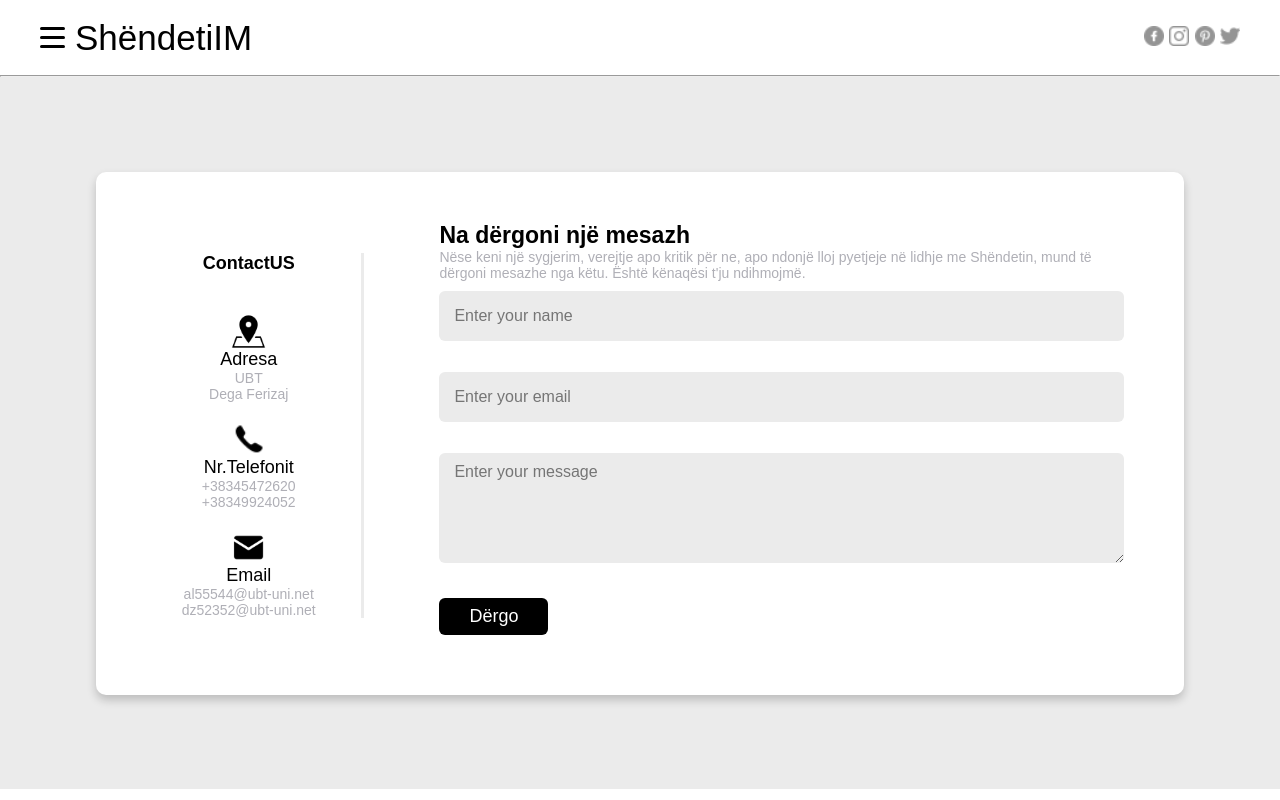
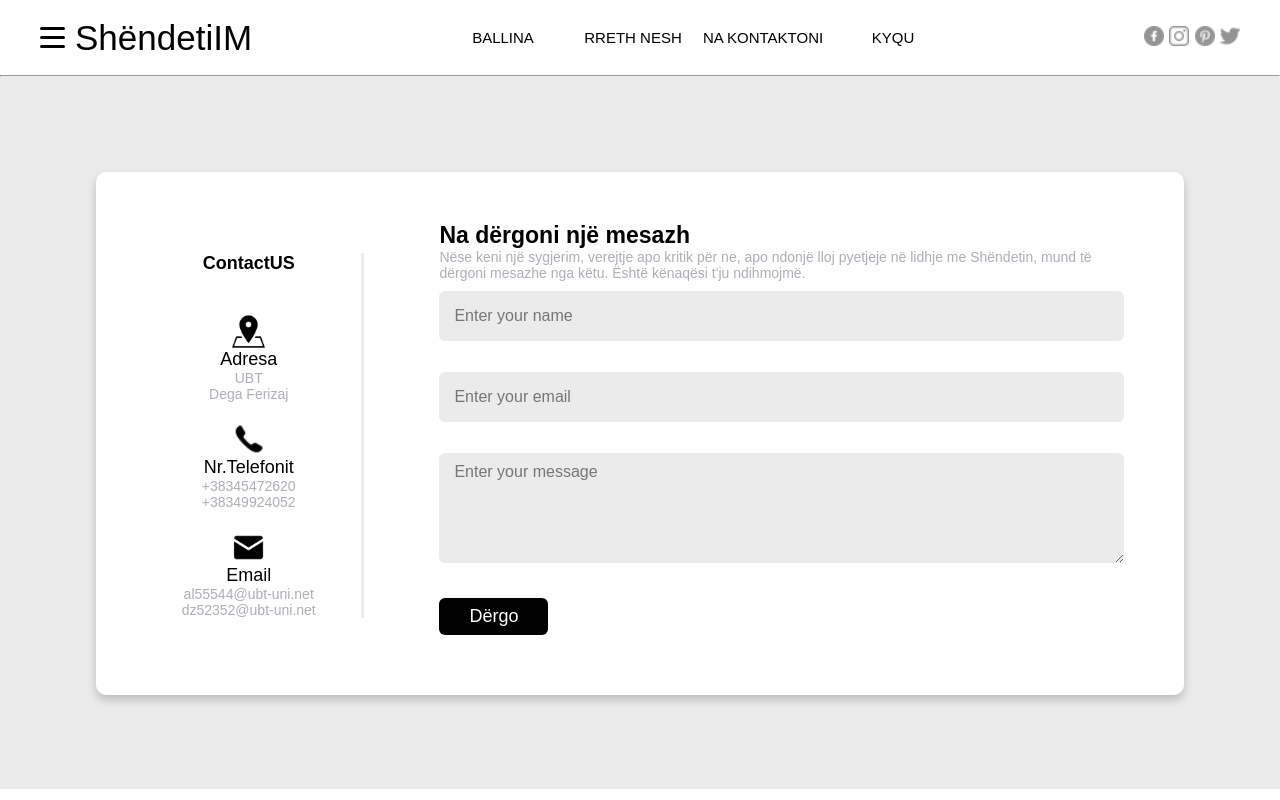
Before and after one commit to DhurimZz/InxhineriWeb-it-Projekti-, a PHP site: the page made by view/contactUS.php in a window 1280 px wide. Run offline with PHP 8.4, Linux system fonts and the light colour scheme.

Commit message:
Future #17
-Krijimi i file logout.php;
-krijimi navigation page;

```diff
--- a/view/aboutUs.php
+++ b/view/aboutUs.php
@@ -25,6 +25,12 @@
                 </div>
                 <div class="pagename">ShëndetiIM</div>
             </div>
+            <ul type="none" class="navigation">
+                <li class="navigation-item"><a class="foter-item-txt-link" href="home.php">BALLINA</a></li>
+                <li class="navigation-item"><a class="foter-item-txt-link" href="aboutUs.php">RRETH NESH</a></li>
+                <li class="navigation-item"><a class="foter-item-txt-link" href="contactUS.php">NA KONTAKTONI</a></li>
+                <li class="navigation-item"><a class="foter-item-txt-link" href="loginForm.php">KYQU</a></li>
+        </ul>
             <ul class="logo-social" type="none">
                 <li><img src="./public/Fotot/facebook.png" class="logo-social-item"></li>
                 <li><img src="./public/Fotot/instagram.png" class="logo-social-item"></li>
--- a/view/contactUS.php
+++ b/view/contactUS.php
@@ -20,6 +20,12 @@
                 </div>
                 <div class="pagename">ShëndetiIM</div>
             </div>
+            <ul type="none" class="navigation">
+                <li class="navigation-item"><a class="foter-item-txt-link" href="home.php">BALLINA</a></li>
+                <li class="navigation-item"><a class="foter-item-txt-link" href="aboutUs.php">RRETH NESH</a></li>
+                <li class="navigation-item"><a class="foter-item-txt-link" href="contactUS.php">NA KONTAKTONI</a></li>
+                <li class="navigation-item"><a class="foter-item-txt-link" href="loginForm.php">KYQU</a></li>
+            </ul>
             <ul class="logo-social" type="none">
                 <li><img src="./Fotot/facebook.png" class="logo-social-item"></li>
                 <li><img src="./Fotot/instagram.png" class="logo-social-item"></li>
--- a/view/public/css/contactUS.css
+++ b/view/public/css/contactUS.css
@@ -26,6 +26,18 @@
 .pagename {
     margin-left: 10px;
     font-size: 35px;
+}
+.navigation {
+    display: flex;
+    justify-content: space-between;
+
+}
+.navigation-item{
+    display: flex;
+    justify-content: center;
+    width: 130px;
+    font-size: 15px;
+    cursor: pointer;
 }
 .logo-social {
     display: flex;
@@ -204,3 +216,7 @@
 .hide {
     opacity: 0;
 }
+.foter-item-txt-link {
+    text-decoration: none;
+    color: black;
+}
```
Also changed, not shown: view/home.php (+7 -0 lines), view/logout.php (added, +7 -0 lines), view/public/css/aboutUs.css (+12 -0 lines), view/public/css/home.css (+11 -0 lines).
